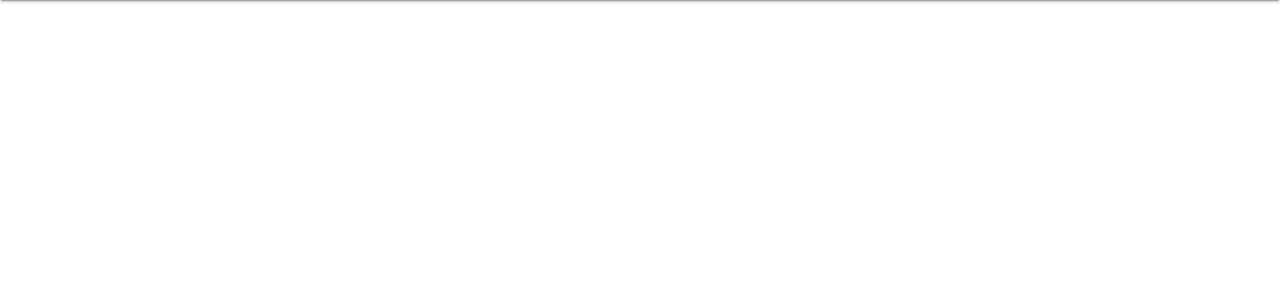
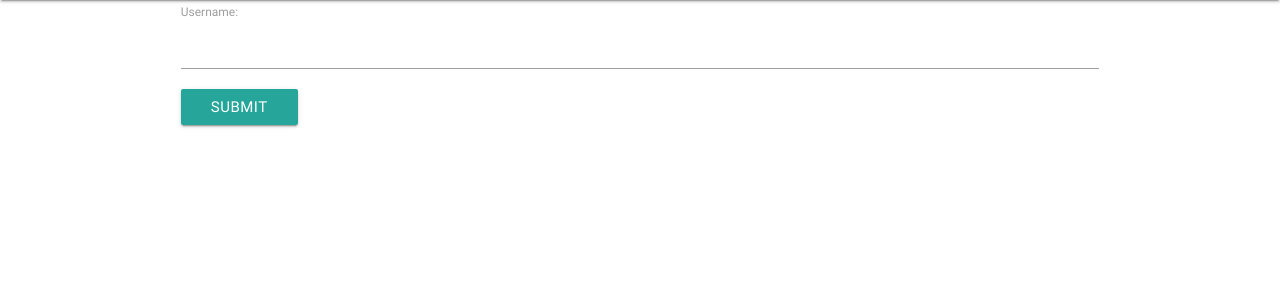
Before and after one commit to stellaexp/data-centric-development-project, a Flask app: page / in a window 1280 px wide. Shown: the part 64-364 px from the top of the page. Run offline with Flask 2, Linux system fonts and the light colour scheme; data that the repository does not hold is empty; some libraries are stand-ins or nearby versions.

Commit message:
create index and welcome page with username session object

```diff
--- a/app.py
+++ b/app.py
@@ -1,5 +1,5 @@
 import os
-from flask import Flask, render_template, redirect, request, url_for
+from flask import Flask, render_template, redirect, request, url_for, session
 from flask_pymongo import PyMongo
 from bson.objectid import ObjectId
 
@@ -8,10 +8,33 @@
 app.config["MONGO_DBNAME"] = 'recipes'
 app.config["MONGO_URI"] = 'mongodb+srv://root:r00tdr956P@myfirstcluster-v3wwf.mongodb.net/recipes?retryWrites=true&w=majority'
 
+app.secret_key = "randomstringneedstobechanged"
+
 mongo = PyMongo(app)
 
 
-@app.route('/')
+@app.route('/', methods=['GET', 'POST'])
+def index():
+    """Username entry page"""
+    if request.method == "GET":
+        session.clear()
+
+    if request.method == "POST":
+        session["username"] = request.form["username"]
+
+    if "username" in session:
+        username = session['username']
+        return render_template("welcome.html", username=username)
+
+    return render_template("index.html")
+
+
+@app.route('/welcome')
+def welcome():
+    username = session['username']
+    return render_template("welcome.html", username=username)
+
+
 @app.route('/get_recipes')
 def get_recipes():
     return render_template("recipes.html", recipe=mongo.db.recipe.find())
--- a/templates/base.html
+++ b/templates/base.html
@@ -15,7 +15,7 @@
 <body>
     <nav>
       <div class="nav-wrapper">
-        <a href="/" class="brand-logo">Oh Crumbs!<i class="material-icons prefix">restaurant</i></i></a>
+        <a href="/" class="brand-logo">Oh Crumbs!<i class="material-icons prefix">restaurant</i></a>
         <ul id="navbar" class="right hide-on-med-and-down navbar-fixed">
           <li><a href="">About</a></li>
           <li><a href="">New</a></li>
--- /dev/null
+++ b/templates/index.html
@@ -0,0 +1,12 @@
+{% extends 'base.html' %}
+{% block content %}
+            <div class="container">
+                <form method="POST">
+                    <div class="row">
+                        <label for="username">Username:</label>
+                        <input type="text" id="username" name="username">
+                        <button id="username-btn" class="btn waves-effect waves-light">Submit</button>
+                    </div>
+                </form>
+            </div>
+{% endblock %}
```
Also changed, not shown: templates/welcome.html (added, +8 -0 lines).
